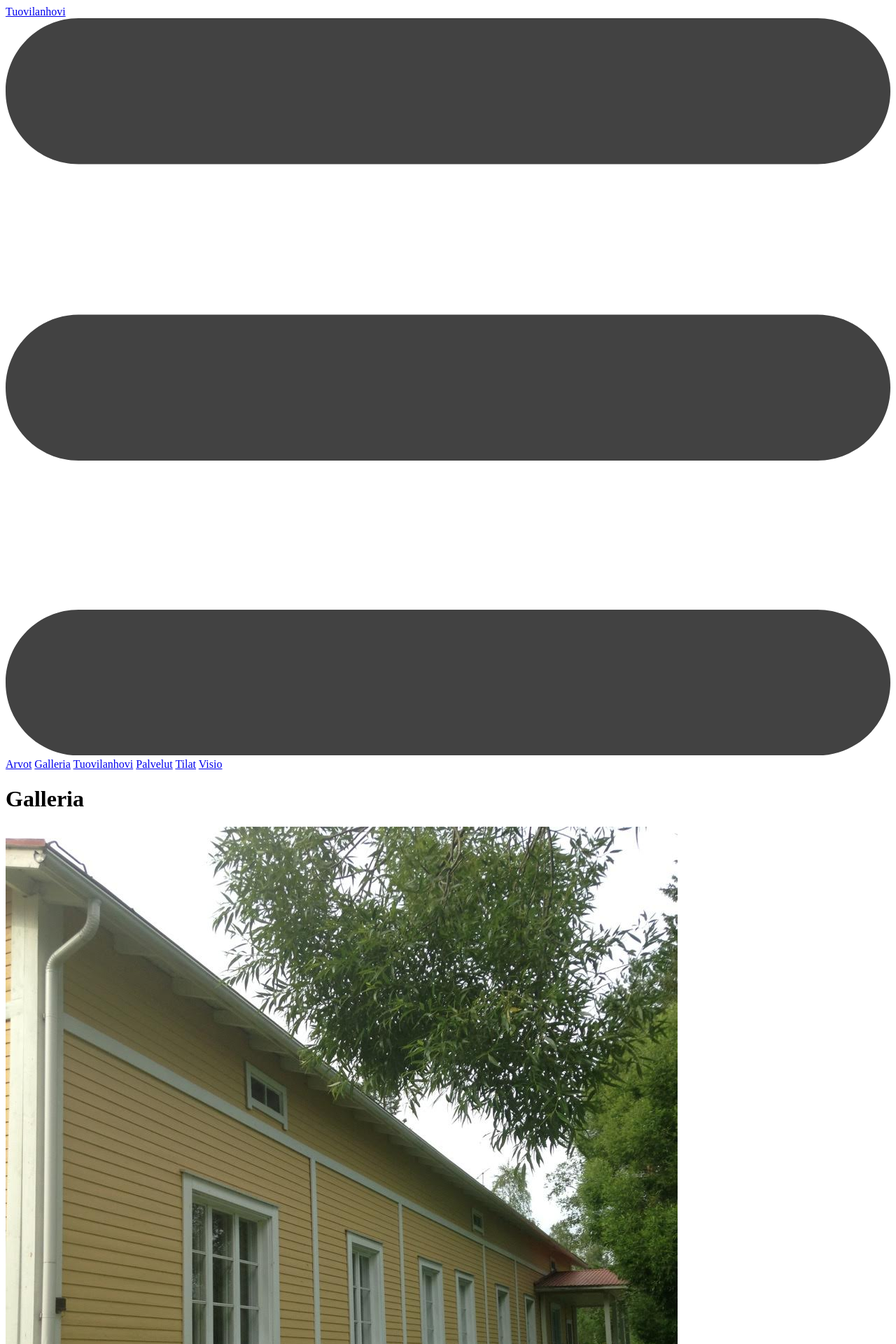
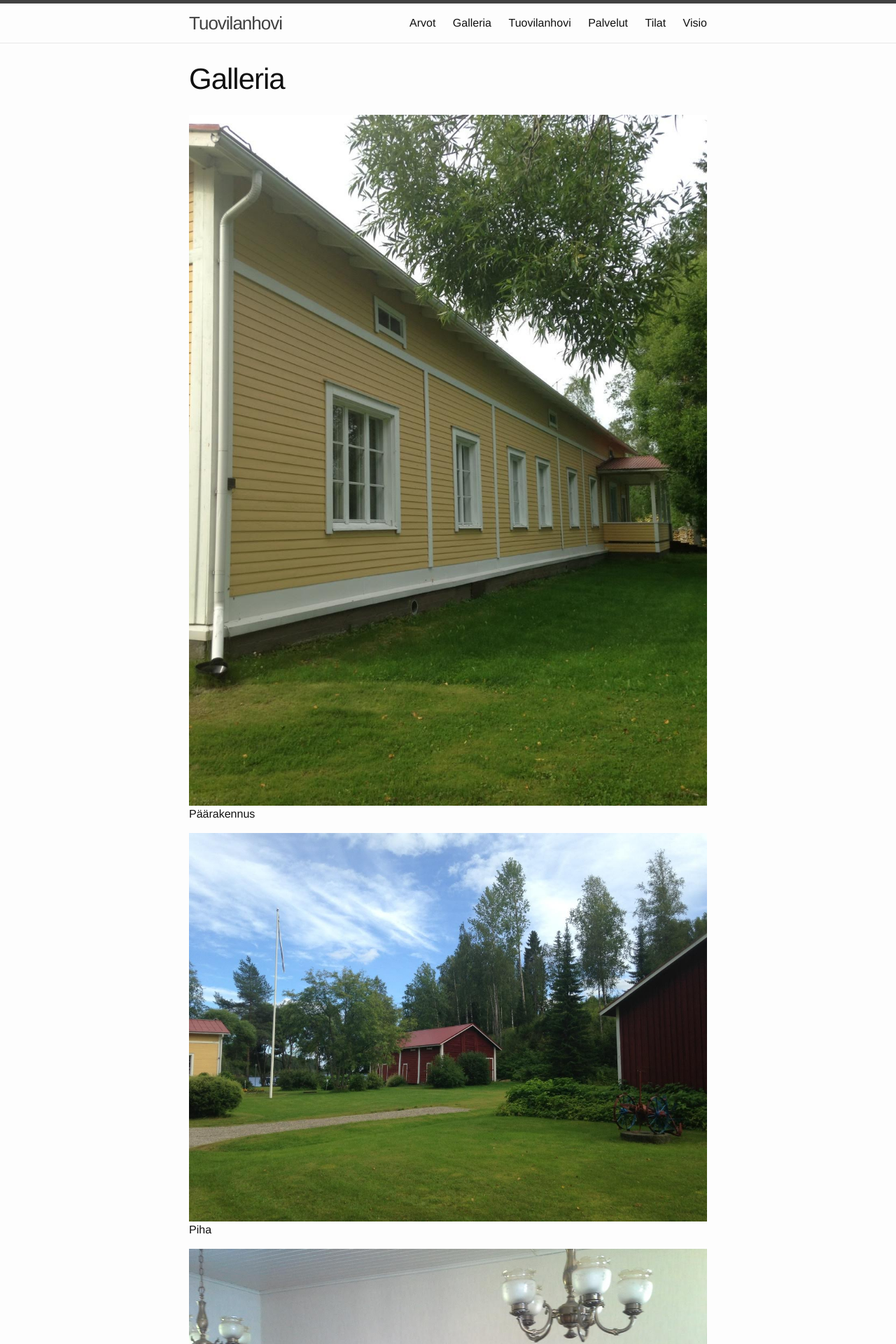
Before and after one commit to Klipi/tuovilanhovi, a Jekyll site: the page built from galleria.md, in a window 1280 px wide. Shown: the top 1920 px of the page at 70% size. Built offline with Jekyll 4.4.1, drawn with Linux system fonts in a browser that asks for light colours.

Commit message:
Fixes to relative file locations

```diff
--- a/_includes/head.html
+++ b/_includes/head.html
@@ -6,7 +6,7 @@
   <title>{% if page.title %}{{ page.title }}{% else %}{{ site.title }}{% endif %}</title>
   <meta name="description" content="{% if page.excerpt %}{{ page.excerpt | strip_html | strip_newlines | truncate: 160 }}{% else %}{{ site.description }}{% endif %}">
 
-  <link rel="stylesheet" href="{{ "/css/main.css" | prepend: site.baseurl | prepend: site.url }}">
+  <link rel="stylesheet" href="{{ "/css/main.css" | prepend: site.baseurl }}">
   <link rel="canonical" href="{{ page.url | replace:'index.html','' | prepend: site.baseurl | prepend: site.url }}">
   <link rel="alternate" type="application/rss+xml" title="{{ site.title }}" href="{{ "/feed.xml" | prepend: site.baseurl | prepend: site.url }}" />
 </head>
--- a/galleria.md
+++ b/galleria.md
@@ -4,17 +4,17 @@ title: Galleria
 permalink: /galleria/
 ---
 
-![Päärakennus](/images/paarakennus.jpg "Päärakennus")
+![Päärakennus]({{site.baseurl}}/images/paarakennus.jpg "Päärakennus")
 Päärakennus
 
-![Piha](/images/piha.jpg "Piha")
+![Piha]({{site.baseurl}}/images/piha.jpg "Piha")
 Piha
 
-![Sisätila](/images/sisatilat.jpg "Sisätila")
+![Sisätila]({{site.baseurl}}/images/sisatilat.jpg "Sisätila")
 Sisätila
 
-![Keittiö](/images/keittio.jpg "Keittiö")
+![Keittiö]({{site.baseurl}}/images/keittio.jpg "Keittiö")
 Keittiö
 
-![Kellari](/images/kellari.jpg "Kellari")
+![Kellari]({{site.baseurl}}/images/kellari.jpg "Kellari")
 Kellari
```
Also changed, not shown: index.md (+1 -1 lines).
